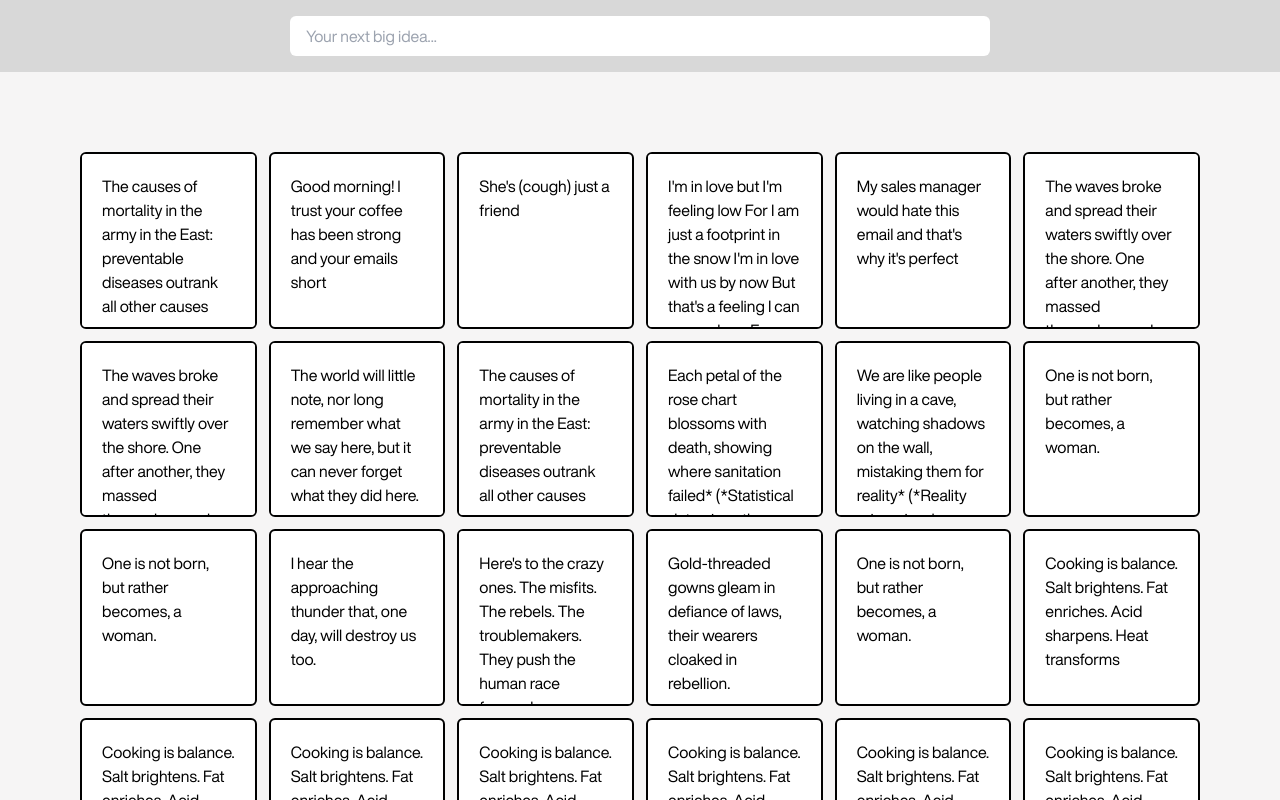
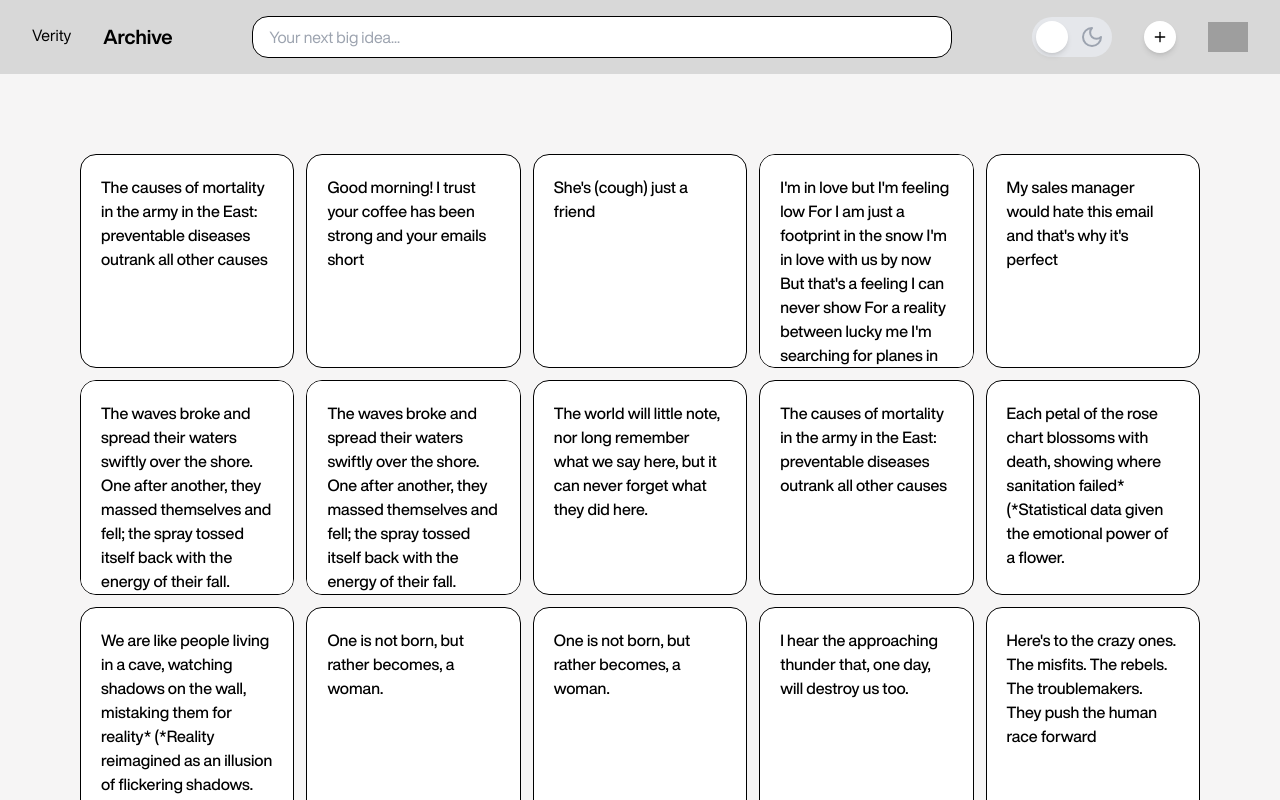
Before and after one commit to jealouscase/verity, a Next.js app: page / in a window 1280 px wide. Shown: the top 800 px of the page. Built offline with nearby package versions, Linux system fonts and the light colour scheme; grey boxes are pictures that could not be loaded.

Commit message:
update frontend

```diff
--- a/app/page.js
+++ b/app/page.js
@@ -1,6 +1,57 @@
 "use client"
 import Image from "next/image";
-import { useState } from "react";
+import { useState, useEffect } from 'react';
+import { Sun, Moon } from 'lucide-react';
+
+const ThemeToggle = () => {
+    const [isDarkMode, setIsDarkMode] = useState(false);
+
+    // Effect to apply theme class to document
+    useEffect(() => {
+        if (isDarkMode) {
+            document.documentElement.classList.add('dark');
+            document.documentElement.classList.remove('light');
+        } else {
+            document.documentElement.classList.add('light');
+            document.documentElement.classList.remove('dark');
+        }
+    }, [isDarkMode]);
+
+    const toggleTheme = (e) => {
+        // Prevent any default behaviors
+        e.preventDefault();
+        setIsDarkMode(!isDarkMode);
+    };
+
+    return (
+        <div className="flex items-center justify-center">
+            {/* Wrapper with fixed dimensions to prevent layout shifts */}
+            <div className="w-20 h-10 relative select-none">
+                {/* Background track - separate from interaction layer */}
+                <div className="absolute inset-0 bg-gray-200 dark:bg-gray-800 rounded-full p-1"></div>
+
+                {/* Interactive layer with pointer events */}
+                <button
+                    className="absolute inset-0 w-full h-full rounded-full focus:outline-none"
+                    onClick={toggleTheme}
+                    aria-pressed={isDarkMode}
+                    aria-label={isDarkMode ? "Switch to light mode" : "Switch to dark mode"}
+                    type="button"
+                >
+                    {/* Icons - positioned absolutely to prevent affecting layout */}
+                    <Sun className={`absolute left-2 top-2 h-6 w-6 pointer-events-none ${isDarkMode ? 'text-gray-400' : 'text-yellow-500'}`} />
+                    <Moon className={`absolute right-2 top-2 h-6 w-6 pointer-events-none ${isDarkMode ? 'text-blue-300' : 'text-gray-400'}`} />
+
+                    {/* Slider knob with transform instead of positional properties */}
+                    <div
+                        className={`absolute top-1 left-1 bg-white dark:bg-gray-700 rounded-full shadow-md h-8 w-8 transform transition-transform duration-300 pointer-events-none ${isDarkMode ? 'translate-x-10' : 'translate-x-0'
+                            }`}
+                    />
+                </button>
+            </div>
+        </div>
+    );
+}
 
 export default function Home() {
     const [searchQuery, setSearchQuery] = useState("");
@@ -41,27 +92,57 @@ export default function Home() {
     return (
         <div className="min-h-screen bg-gray-100">
             {/* Header with search bar */}
-      <header className="bg-[#D8D8D8] p-4">
-        <div className="flex justify-center">
+            <header className="bg-[#D8D8D8] py-4 px-8">
+                <div className="flex justify-between items-center">
+                    <div className="flex gap-8">
+                        <p>Verity</p>
+                        <p className="text-xl font-semibold">Archive</p>
+                    </div>
                     <input
                         type="text"
                         placeholder="Your next big idea..."
-            className="w-[700px] px-4 py-2 rounded-md focus:outline-none focus:border-blue-500"
+                        className="w-[700px] px-4 py-2 rounded-[16px] focus:outline-none focus:border-blue-500 border-black border"
                         value={searchQuery}
                         onChange={(e) => setSearchQuery(e.target.value)}
                     />
+                    <div className="flex gap-8 items-center">
+                        <ThemeToggle />
+                        <button className="h-8 aspect-square rounded-full bg-white flex items-center justify-center shadow-md">
+                            <svg
+                                xmlns="http://www.w3.org/2000/svg"
+                                width="16"
+                                height="16"
+                                viewBox="0 0 24 24"
+                                fill="none"
+                                stroke="currentColor"
+                                strokeWidth="2"
+                                strokeLinecap="round"
+                                strokeLinejoin="round"
+                                className="text-black"
+                            >
+                                <line x1="12" y1="5" x2="12" y2="19"></line>
+                                <line x1="5" y1="12" x2="19" y2="12"></line>
+                            </svg>
+                        </button>
+                        <Image
+                            src={'https://upload.wikimedia.org/wikipedia/commons/thumb/2/2c/Default_pfp.svg/2048px-Default_pfp.svg.png'}
+                            height={40}
+                            width={40}
+                            alt="Profile picture"
+                        />
+                    </div>
                 </div>
             </header>
 
             {/* Grid container */}
             <main className="p-20 bg-[#F6F5F5]">
-        <div className="grid grid-cols-6 gap-3">
+                <div className="grid grid-cols-5 gap-3">
                     {filteredEntries.map((text, index) => (
                         <div
                             key={index}
-              className="aspect-square bg-white rounded-md border-2 border-black p-5 overflow-scroll"
+                            className="aspect-square bg-white rounded-[16px] border-[1px] border-black p-5 overflow-scroll"
                         >
-              <p>{text}</p>
+                            <p className="font-medium">{text}</p>
                         </div>
                     ))}
                 </div>
--- a/next.config.mjs
+++ b/next.config.mjs
@@ -1,4 +1,9 @@
 /** @type {import('next').NextConfig} */
-const nextConfig = {};
+const nextConfig = {
+  reactStrictMode: true,
+  images: {
+    domains: ['upload.wikimedia.org'],
+  },
+};
 
 export default nextConfig;
```
Lines whose indentation alone changed are shown as unchanged.
